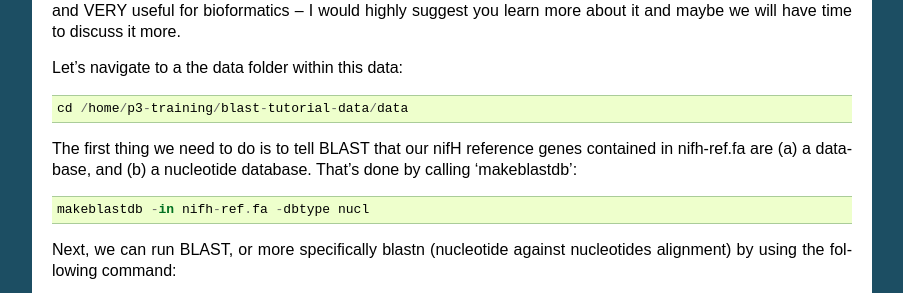
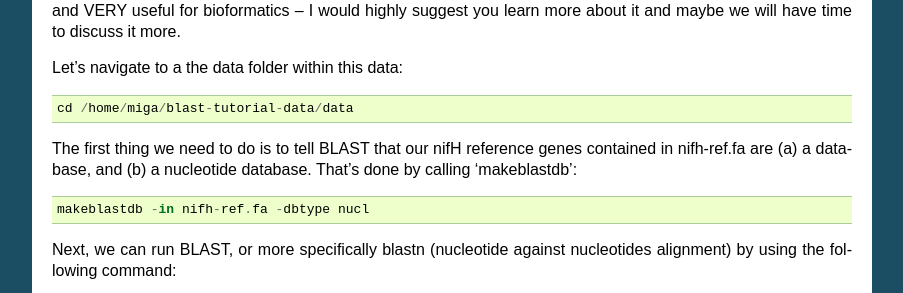
Before and after one commit to germs-lab/one-day-metag-crash-course, a Sphinx documentation site: the page built from docs/blast/index.rst, in a window 1280 px wide and 900 px high, scrolled down 688 px. Shown: the part 159-452 px from the top of the window, without its empty margins (198-1101 px from the left). Built offline with Sphinx 7.4.7, drawn with Linux system fonts in a browser that asks for light colours.

Commit message:
Update index.rst

```diff
--- a/docs/blast/index.rst
+++ b/docs/blast/index.rst
@@ -39,7 +39,7 @@ This will go to a version-controlled server on Github and make a copy of this da
 
 Let's navigate to a the data folder within this data::
 
-    cd /home/p3-training/blast-tutorial-data/data
+    cd /home/miga/blast-tutorial-data/data
 
 
 The first thing we need to do is to tell BLAST that our nifH reference genes contained in nifh-ref.fa are (a) a database, and (b) a nucleotide database.  That's done by calling 'makeblastdb'::
```
